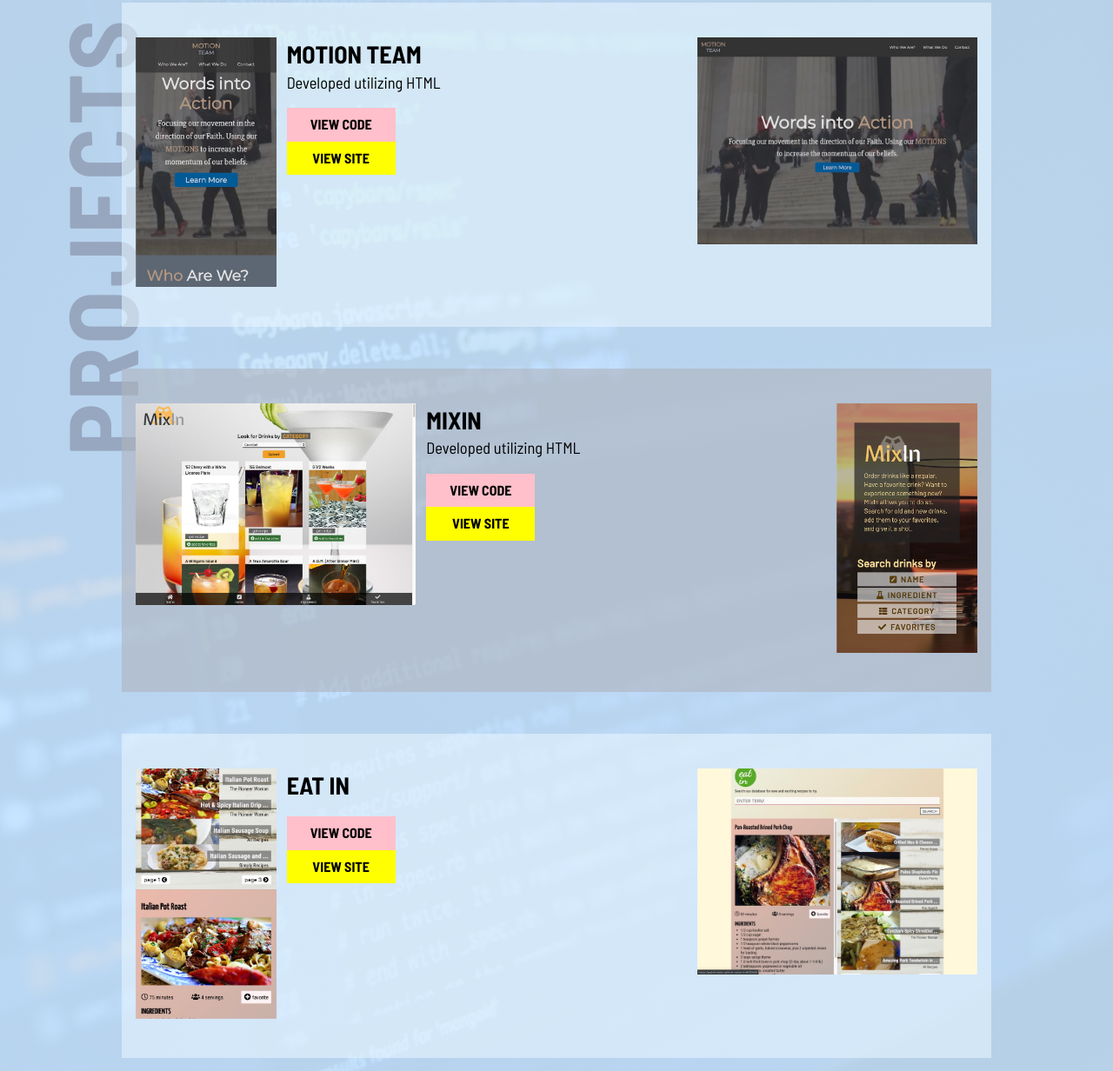
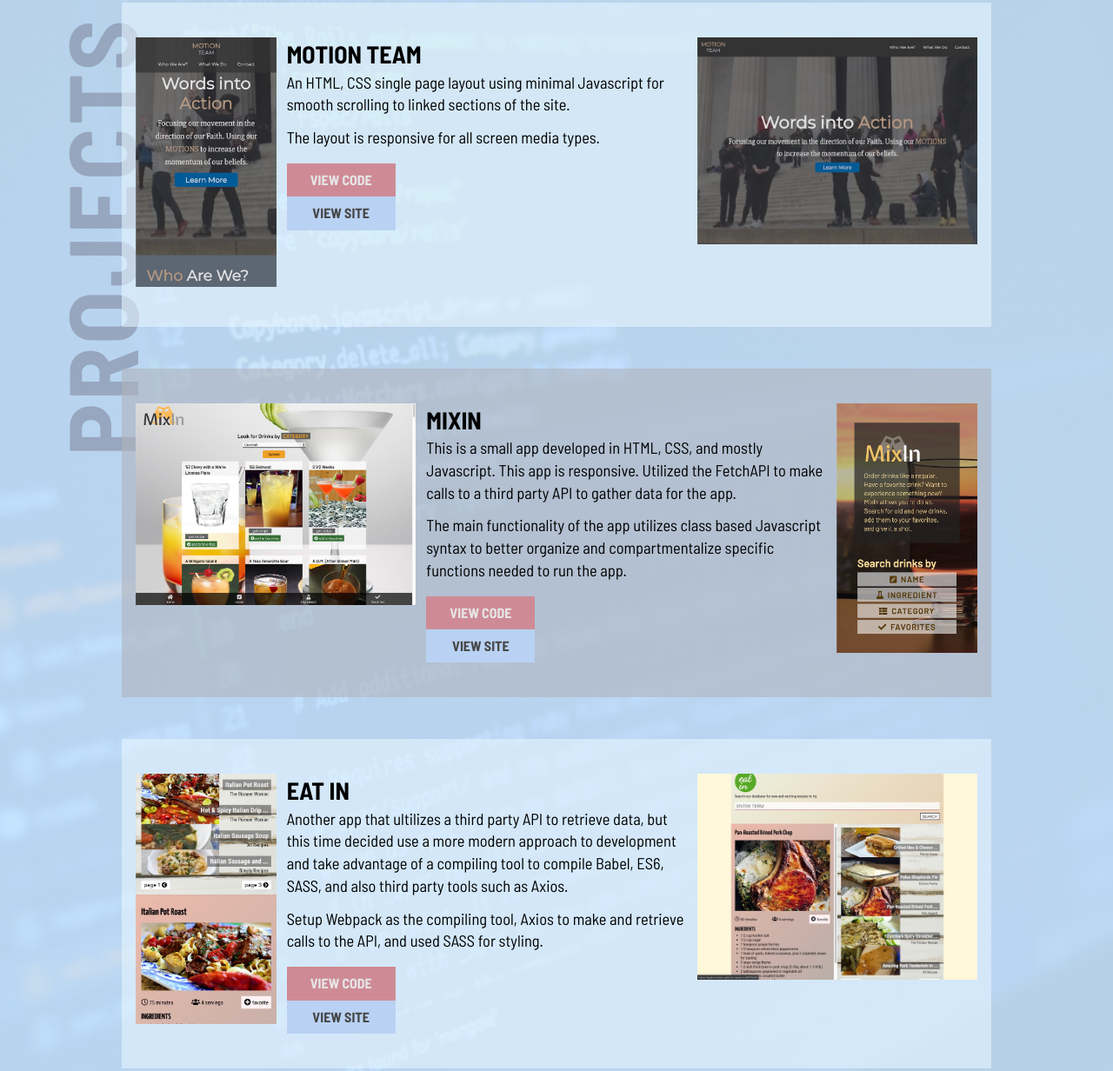
Before and after one commit to pakchrisdev/portfolio, a website built with Parcel: page index.html in a window 1280 px wide. Shown: the part 1599-2831 px from the top of the page at 87% size. Built offline with nearby package versions, Linux system fonts and the light colour scheme; files whose address does not match are found by name.

Commit message:
more content added

```diff
--- a/index.html
+++ b/index.html
@@ -92,7 +92,8 @@
                     </div>
                     <div class="projects_project_content-desc">
                         <h3>Motion Team</h3>
-                        <p>Developed utilizing HTML</p>
+                        <p>An HTML, CSS single page layout using minimal Javascript for smooth scrolling to linked sections of the site.</p>
+                        <p>The layout is responsive for all screen media types.</p>
                         <div class="projects_project_content-links">
                             <a href="https://github.com/pakchrisdev/motion-team" class="code" target="_blank">view code</a>
                             <a href="https://pakchrisdev.github.io/motion-team" class="site" target="_blank">view site</a>
@@ -111,7 +112,8 @@
                     </div>
                     <div class="projects_project_content-desc">
                         <h3>MixIn</h3>
-                        <p>Developed utilizing HTML</p>
+                        <p>This is a small app developed in HTML, CSS, and mostly Javascript. This app is responsive. Utilized the FetchAPI to make calls to a third party API to gather data for the app.</p>
+                        <p>The main functionality of the app utilizes class based Javascript syntax to better organize and compartmentalize specific functions needed to run the app.</p>
                         <div class="projects_project_content-links">
                             <a href="https://github.com/pakchrisdev/mix-in" class="code" target="_blank">view code</a>
                             <a href="https://pakchrisdev.github.io/mix-in" class="site" target="_blank">view site</a>
@@ -130,7 +132,8 @@
                     </div>
                     <div class="projects_project_content-desc">
                         <h3>eat in</h3>
-                        <p></p>
+                        <p>Another app that ultilizes a third party API to retrieve data, but this time decided use a more modern approach to development and take advantage of a compiling tool to compile Babel, ES6, SASS, and also third party tools such as Axios.</p>
+                        <p>Setup Webpack as the compiling tool, Axios to make and retrieve calls to the API, and used SASS for styling.</p>
                         <div class="projects_project_content-links">
                             <a href="https://github.com/pakchrisdev/eat-in" class="code" target="_blank">view code</a>
                             <a href="https://pakchrisdev.github.io/eat-in" class="site" target="_blank">view site</a>
--- a/package.json
+++ b/package.json
@@ -4,7 +4,7 @@
   "description": "",
   "main": "index.js",
   "scripts": {
-    "parcel": "parcel index.html --out-dir docs/",
+    "parcel": "parcel index.html",
     "build": "parcel build index.html --out-dir docs/ --public-url='./'"
   },
   "keywords": [],
--- a/styles/_projects.scss
+++ b/styles/_projects.scss
@@ -39,10 +39,12 @@
                     text-align:center; text-transform:uppercase;
                 }
                 .code{
-                    background:pink;
+                    background:rgb(206, 139, 150);
+                    color:rgb(230,230,230);
                 }
                 .site{
-                    background:yellow;
+                    background:rgb(185, 210, 243);
+                    color:rgb(70,70,70);
                 }
             }
             &-desk{width:33.3%}
```
Also changed, not shown: docs/index.html (+1 -1 lines), 5 other files.
